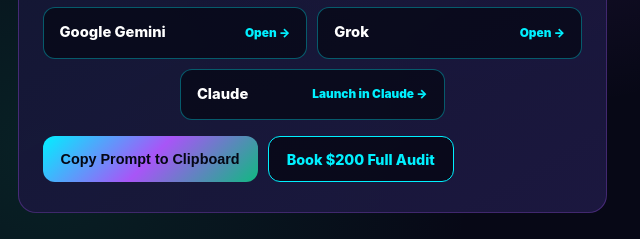
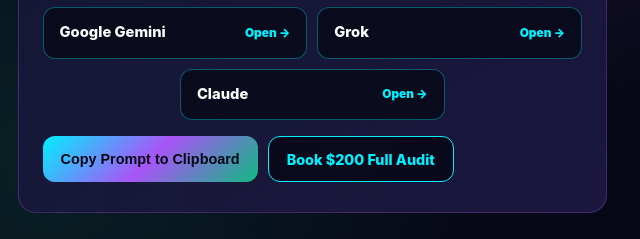
Before and after one commit to adikemere5-Analyst/pauladikemere-aeogeo-3d, a plain HTML site: page audit.html in a window 1280 px wide. Shown: the part 555-794 px from the top of the page, 595-1235 px from the left. Drawn offline with Linux system fonts and the light colour scheme.

Commit message:
Add files via upload

```diff
--- a/audit.html
+++ b/audit.html
@@ -144,7 +144,8 @@
     }
     @media (min-width: 540px) {
       .ai-launch-grid .ai-btn {
-        width: calc(50% - 5px);
+        flex: 0 0 calc(50% - 5px);
+        max-width: calc(50% - 5px);
       }
     }
 
@@ -272,7 +273,7 @@
             </a>
             <a id="linkClaude" href="#" target="_blank" rel="noopener noreferrer" class="ai-btn">
               <span>Claude</span>
-              <span class="ai-badge">Launch in Claude &rarr;</span>
+              <span class="ai-badge">Open &rarr;</span>
             </a>
           </div>
 
```
